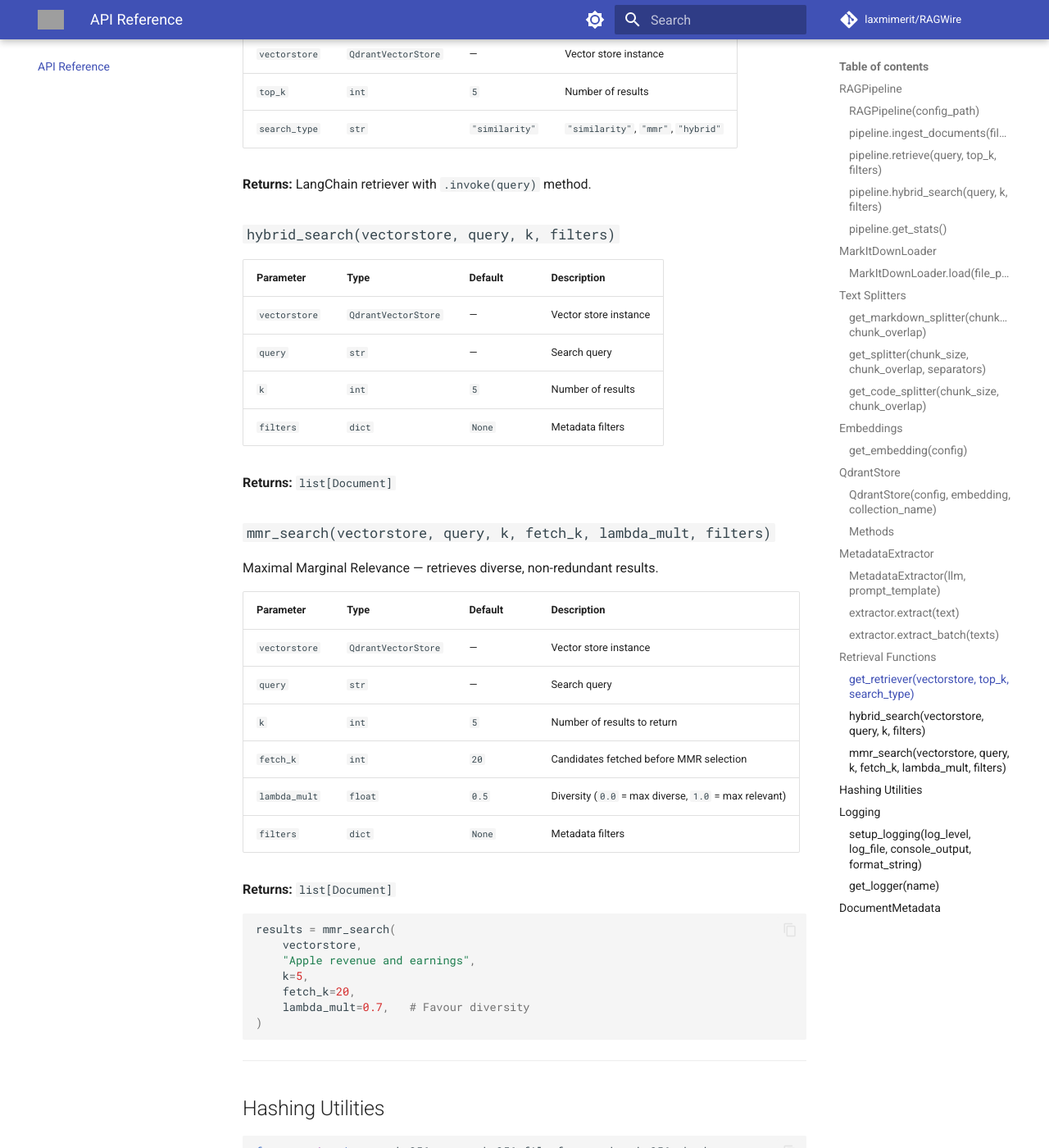
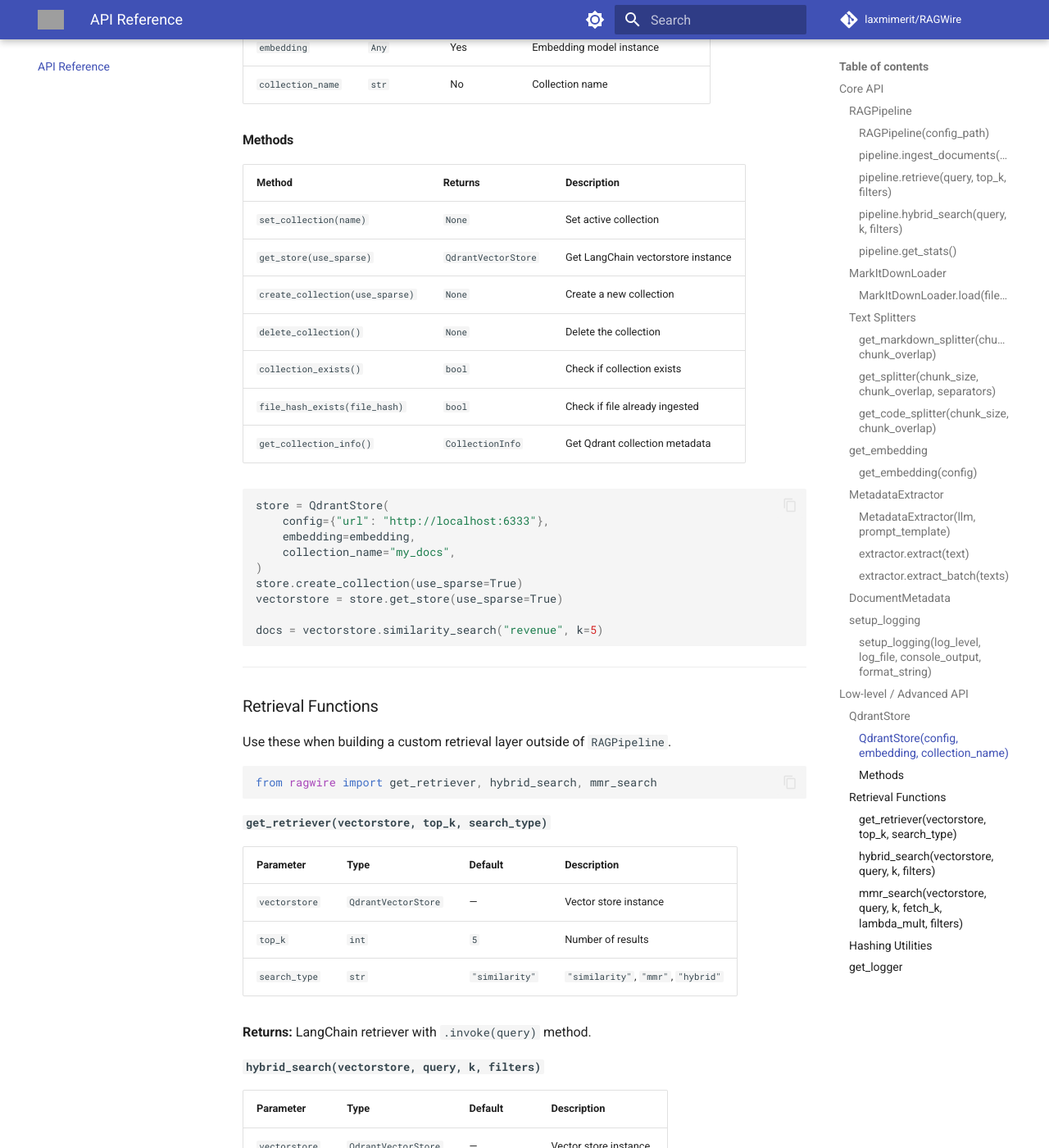
Before and after one commit to laxmimerit/RAGWire, an MkDocs documentation site: the page built from docs/api_reference.md, in a window 1280 px wide and 1400 px high, scrolled down 8832 px. Shown: the whole window at 82% size. Built offline with MkDocs 1.6.1 and Material for MkDocs 9.7.7, drawn with Linux system fonts in a browser that asks for light colours; comment, search, counter and statistics services are not loaded; some of the changed text lies outside the part shown; grey boxes are pictures that could not be loaded.

Commit message:
docs: restructure API reference for clarity and consistency

````diff
--- a/docs/api_reference.md
+++ b/docs/api_reference.md
@@ -8,7 +8,13 @@ from ragwire import RAGPipeline, MarkItDownLoader, get_embedding, QdrantStore, .
 
 ---
 
-## RAGPipeline
+## Core API
+
+These are the primary user-facing APIs. Most applications only need these.
+
+---
+
+### RAGPipeline
 
 The main orchestrator. Handles the full pipeline from config loading to ingestion and retrieval.
 
@@ -16,9 +22,7 @@ The main orchestrator. Handles the full pipeline from config loading to ingestio
 from ragwire import RAGPipeline
 ```
 
----
-
-### `RAGPipeline(config_path)`
+#### `RAGPipeline(config_path)`
 
 Initialize the pipeline from a YAML config file.
 
@@ -37,7 +41,7 @@ pipeline = RAGPipeline("config.yaml")
 
 ---
 
-### `pipeline.ingest_documents(file_paths)`
+#### `pipeline.ingest_documents(file_paths)`
 
 Ingest a list of documents into the vector store. Skips files already ingested (SHA256 deduplication).
 
@@ -68,7 +72,7 @@ print(f"Processed: {stats['processed']}, Chunks: {stats['chunks_created']}")
 
 ---
 
-### `pipeline.retrieve(query, top_k, filters)`
+#### `pipeline.retrieve(query, top_k, filters)`
 
 Retrieve the most relevant chunks for a query.
 
@@ -103,7 +107,7 @@ for doc in results:
 
 ---
 
-### `pipeline.hybrid_search(query, k, filters)`
+#### `pipeline.hybrid_search(query, k, filters)`
 
 Perform hybrid search combining dense (semantic) and sparse (keyword) vectors. Requires `use_sparse: true` in config.
 
@@ -125,7 +129,7 @@ results = pipeline.hybrid_search(
 
 ---
 
-### `pipeline.get_stats()`
+#### `pipeline.get_stats()`
 
 Get statistics about the current collection.
 
@@ -147,7 +151,7 @@ print(f"Collection: {stats['collection_name']}, Chunks: {stats['total_documents'
 
 ---
 
-## MarkItDownLoader
+### MarkItDownLoader
 
 Converts documents (PDF, DOCX, XLSX, PPTX, TXT, MD) to markdown text.
 
@@ -155,7 +159,7 @@ Converts documents (PDF, DOCX, XLSX, PPTX, TXT, MD) to markdown text.
 from ragwire import MarkItDownLoader
 ```
 
-### `MarkItDownLoader.load(file_path)`
+#### `MarkItDownLoader.load(file_path)`
 
 | Parameter | Type | Required | Description |
 |---|---|---|---|
@@ -185,7 +189,7 @@ else:
 
 ---
 
-## Text Splitters
+### Text Splitters
 
 ```python
 from ragwire import get_splitter, get_markdown_splitter, get_code_splitter
@@ -193,7 +197,7 @@ from ragwire import get_splitter, get_markdown_splitter, get_code_splitter
 
 All splitters return a `RecursiveCharacterTextSplitter` instance with a `.split_text(text)` method.
 
-### `get_markdown_splitter(chunk_size, chunk_overlap)`
+#### `get_markdown_splitter(chunk_size, chunk_overlap)`
 
 Splits on markdown headers first (`##`, `###`, `####`), then paragraphs. Best for PDF/DOCX converted via MarkItDown.
 
@@ -208,7 +212,7 @@ chunks = splitter.split_text(text)
 print(f"{len(chunks)} chunks")
 ```
 
-### `get_splitter(chunk_size, chunk_overlap, separators)`
+#### `get_splitter(chunk_size, chunk_overlap, separators)`
 
 Generic recursive splitter. Splits on `\n\n` → `\n` → ` ` → `""`.
 
@@ -223,7 +227,7 @@ splitter = get_splitter(chunk_size=5000, chunk_overlap=500)
 chunks = splitter.split_text(text)
 ```
 
-### `get_code_splitter(chunk_size, chunk_overlap)`
+#### `get_code_splitter(chunk_size, chunk_overlap)`
 
 Splits on code structure: `class`, `def`, comments. Best for source code files.
 
@@ -234,23 +238,23 @@ chunks = splitter.split_text(source_code)
 
 ---
 
-## Embeddings
+### get_embedding
+
+Factory function — returns an embedding model instance for the configured provider.
 
 ```python
 from ragwire import get_embedding
 ```
 
-### `get_embedding(config)`
-
-Factory function — returns an embedding model instance for the configured provider.
+#### `get_embedding(config)`
 
 | Parameter | Type | Required | Description |
 |---|---|---|---|
-| `config` | `dict` | Yes | Provider config dict |
+| `config` | `dict` | Yes | Provider config dict with `provider` key |
 
 **Supported providers:** `ollama`, `openai`, `huggingface`, `google`, `fastembed`
 
-**Returns:** Embedding model instance with `.embed_query(text)` and `.embed_documents(texts)` methods.
+**Returns:** Embedding model with `.embed_query(text)` and `.embed_documents(texts)` methods.
 
 ```python
 # Ollama
@@ -279,49 +283,7 @@ print(f"Dimension: {len(vector)}")
 
 ---
 
-## QdrantStore
-
-Low-level Qdrant wrapper for collection management.
-
-```python
-from ragwire import QdrantStore
-```
-
-### `QdrantStore(config, embedding, collection_name)`
-
-| Parameter | Type | Required | Description |
-|---|---|---|---|
-| `config` | `dict` | Yes | Vectorstore config (`url`, `api_key`) |
-| `embedding` | `Any` | Yes | Embedding model instance |
-| `collection_name` | `str` | No | Collection name |
-
-### Methods
-
-| Method | Returns | Description |
-|---|---|---|
-| `set_collection(name)` | `None` | Set active collection |
-| `get_store(use_sparse)` | `QdrantVectorStore` | Get LangChain vectorstore instance |
-| `create_collection(use_sparse)` | `None` | Create a new collection |
-| `delete_collection()` | `None` | Delete the collection |
-| `collection_exists()` | `bool` | Check if collection exists |
-| `file_hash_exists(file_hash)` | `bool` | Check if file already ingested |
-| `get_collection_info()` | `dict` | Get Qdrant collection metadata |
-
-```python
-store = QdrantStore(
-    config={"url": "http://localhost:6333"},
-    embedding=embedding,
-    collection_name="my_docs",
-)
-store.create_collection(use_sparse=True)
-vectorstore = store.get_store(use_sparse=True)
-
-docs = vectorstore.similarity_search("revenue", k=5)
-```
-
----
-
-## MetadataExtractor
+### MetadataExtractor
 
 Extract structured metadata from document text using an LLM.
 
@@ -329,14 +291,14 @@ Extract structured metadata from document text using an LLM.
 from ragwire import MetadataExtractor
 ```
 
-### `MetadataExtractor(llm, prompt_template)`
+#### `MetadataExtractor(llm, prompt_template)`
 
 | Parameter | Type | Required | Description |
 |---|---|---|---|
 | `llm` | `Any` | Yes | LangChain chat model instance |
 | `prompt_template` | `str` | No | Custom prompt (uses financial default if not set) |
 
-### `extractor.extract(text)`
+#### `extractor.extract(text)`
 
 | Parameter | Type | Required | Description |
 |---|---|---|---|
@@ -363,9 +325,7 @@ metadata = extractor.extract(document_text)
 print(metadata)
 ```
 
-### `extractor.extract_batch(texts)`
-
-Extract metadata from multiple documents at once.
+#### `extractor.extract_batch(texts)`
 
 | Parameter | Type | Description |
 |---|---|---|
@@ -375,125 +335,15 @@ Extract metadata from multiple documents at once.
 
 ---
 
-## Retrieval Functions
-
-```python
-from ragwire import get_retriever, hybrid_search, mmr_search
-```
-
-### `get_retriever(vectorstore, top_k, search_type)`
-
-| Parameter | Type | Default | Description |
-|---|---|---|---|
-| `vectorstore` | `QdrantVectorStore` | — | Vector store instance |
-| `top_k` | `int` | `5` | Number of results |
-| `search_type` | `str` | `"similarity"` | `"similarity"`, `"mmr"`, `"hybrid"` |
-
-**Returns:** LangChain retriever with `.invoke(query)` method.
-
-### `hybrid_search(vectorstore, query, k, filters)`
-
-| Parameter | Type | Default | Description |
-|---|---|---|---|
-| `vectorstore` | `QdrantVectorStore` | — | Vector store instance |
-| `query` | `str` | — | Search query |
-| `k` | `int` | `5` | Number of results |
-| `filters` | `dict` | `None` | Metadata filters |
-
-**Returns:** `list[Document]`
-
-### `mmr_search(vectorstore, query, k, fetch_k, lambda_mult, filters)`
-
-Maximal Marginal Relevance — retrieves diverse, non-redundant results.
-
-| Parameter | Type | Default | Description |
-|---|---|---|---|
-| `vectorstore` | `QdrantVectorStore` | — | Vector store instance |
-| `query` | `str` | — | Search query |
-| `k` | `int` | `5` | Number of results to return |
-| `fetch_k` | `int` | `20` | Candidates fetched before MMR selection |
-| `lambda_mult` | `float` | `0.5` | Diversity (`0.0` = max diverse, `1.0` = max relevant) |
-| `filters` | `dict` | `None` | Metadata filters |
-
-**Returns:** `list[Document]`
-
-```python
-results = mmr_search(
-    vectorstore,
-    "Apple revenue and earnings",
-    k=5,
-    fetch_k=20,
-    lambda_mult=0.7,   # Favour diversity
-)
-```
-
----
-
-## Hashing Utilities
-
-```python
-from ragwire import sha256_text, sha256_file_from_path, sha256_chunk
-```
-
-| Function | Parameters | Returns | Description |
-|---|---|---|---|
-| `sha256_text(text)` | `text: str` | `str` | SHA256 of a text string |
-| `sha256_file_from_path(path)` | `path: str \| Path` | `str` | SHA256 of a file (streamed, memory-efficient) |
-| `sha256_chunk(chunk_id, content)` | `chunk_id: str, content: str` | `str` | SHA256 of a chunk (id + content combined) |
-
-```python
-from ragwire import sha256_file_from_path
-
-file_hash = sha256_file_from_path("data/Apple_10k_2025.pdf")
-print(file_hash)  # e.g. "a1b2c3d4..."
-```
-
----
-
-## Logging
-
-```python
-from ragwire import setup_logging, get_logger
-```
-
-### `setup_logging(log_level, log_file, console_output, format_string)`
-
-| Parameter | Type | Default | Description |
-|---|---|---|---|
-| `log_level` | `str` | `"INFO"` | `DEBUG`, `INFO`, `WARNING`, `ERROR`, `CRITICAL` |
-| `log_file` | `str` | `None` | Optional path to write logs to file |
-| `console_output` | `bool` | `True` | Print logs to stdout |
-| `format_string` | `str` | `None` | Custom log format string |
-
-**Returns:** `logging.Logger`
-
-```python
-from ragwire import setup_logging
-
-logger = setup_logging(log_level="DEBUG", log_file="logs/rag.log")
-logger.info("Pipeline started")
-```
-
-### `get_logger(name)`
-
-Get a child logger under the `ragwire` namespace.
-
-```python
-from ragwire import get_logger
-
-logger = get_logger(__name__)
-logger.info("Custom module log")
-```
-
----
-
-## DocumentMetadata
+### DocumentMetadata
 
 Pydantic schema for chunk metadata. Useful for type-checking or building typed wrappers.
 
 ```python
 from ragwire import DocumentMetadata
+```
 
+```python
 meta = DocumentMetadata(
     company_name="apple",
     doc_type="10-k",
@@ -511,3 +361,169 @@ print(meta.model_dump())
 ```
 
 See [Metadata & Filtering](metadata.md) for the full field reference.
+
+---
+
+### setup_logging
+
+Configure logging for the pipeline.
+
+```python
+from ragwire import setup_logging
+```
+
+#### `setup_logging(log_level, log_file, console_output, format_string)`
+
+| Parameter | Type | Default | Description |
+|---|---|---|---|
+| `log_level` | `str` | `"INFO"` | `DEBUG`, `INFO`, `WARNING`, `ERROR`, `CRITICAL` |
+| `log_file` | `str` | `None` | Optional path to write logs to file |
+| `console_output` | `bool` | `True` | Print logs to stdout |
+| `format_string` | `str` | `None` | Custom log format string |
+
+**Returns:** `logging.Logger`
+
+```python
+logger = setup_logging(log_level="DEBUG", log_file="logs/rag.log")
+logger.info("Pipeline started")
+```
+
+---
+
+## Low-level / Advanced API
+
+These APIs are exported for advanced use cases — custom pipelines, direct vector store access, or building on top of RAGWire internals. Most users will not need these directly.
+
+---
+
+### QdrantStore
+
+Direct Qdrant collection management. Use this when you need fine-grained control over the vector store outside of `RAGPipeline`.
+
+```python
+from ragwire import QdrantStore
+```
+
+#### `QdrantStore(config, embedding, collection_name)`
+
+| Parameter | Type | Required | Description |
+|---|---|---|---|
+| `config` | `dict` | Yes | Vectorstore config (`url`, `api_key`) |
+| `embedding` | `Any` | Yes | Embedding model instance |
+| `collection_name` | `str` | No | Collection name |
+
+#### Methods
+
+| Method | Returns | Description |
+|---|---|---|
+| `set_collection(name)` | `None` | Set active collection |
+| `get_store(use_sparse)` | `QdrantVectorStore` | Get LangChain vectorstore instance |
+| `create_collection(use_sparse)` | `None` | Create a new collection |
+| `delete_collection()` | `None` | Delete the collection |
+| `collection_exists()` | `bool` | Check if collection exists |
+| `file_hash_exists(file_hash)` | `bool` | Check if file already ingested |
+| `get_collection_info()` | `CollectionInfo` | Get Qdrant collection metadata |
+
+```python
+store = QdrantStore(
+    config={"url": "http://localhost:6333"},
+    embedding=embedding,
+    collection_name="my_docs",
+)
+store.create_collection(use_sparse=True)
+vectorstore = store.get_store(use_sparse=True)
+
+docs = vectorstore.similarity_search("revenue", k=5)
+```
+
+---
+
+### Retrieval Functions
+
+Use these when building a custom retrieval layer outside of `RAGPipeline`.
+
+```python
+from ragwire import get_retriever, hybrid_search, mmr_search
+```
+
+#### `get_retriever(vectorstore, top_k, search_type)`
+
+| Parameter | Type | Default | Description |
+|---|---|---|---|
+| `vectorstore` | `QdrantVectorStore` | — | Vector store instance |
+| `top_k` | `int` | `5` | Number of results |
+| `search_type` | `str` | `"similarity"` | `"similarity"`, `"mmr"`, `"hybrid"` |
+
+**Returns:** LangChain retriever with `.invoke(query)` method.
+
+#### `hybrid_search(vectorstore, query, k, filters)`
+
+| Parameter | Type | Default | Description |
+|---|---|---|---|
+| `vectorstore` | `QdrantVectorStore` | — | Vector store instance |
+| `query` | `str` | — | Search query |
+| `k` | `int` | `5` | Number of results |
+| `filters` | `dict` | `None` | Qdrant `Filter` object |
+
+**Returns:** `list[Document]`
+
+#### `mmr_search(vectorstore, query, k, fetch_k, lambda_mult, filters)`
+
+Maximal Marginal Relevance — retrieves diverse, non-redundant results.
+
+| Parameter | Type | Default | Description |
+|---|---|---|---|
+| `vectorstore` | `QdrantVectorStore` | — | Vector store instance |
+| `query` | `str` | — | Search query |
+| `k` | `int` | `5` | Number of results to return |
+| `fetch_k` | `int` | `20` | Candidates fetched before MMR selection |
+| `lambda_mult` | `float` | `0.5` | Diversity (`0.0` = max diverse, `1.0` = max relevant) |
+| `filters` | `dict` | `None` | Qdrant `Filter` object |
+
+**Returns:** `list[Document]`
+
+```python
+results = mmr_search(
+    vectorstore,
+    "Apple revenue and earnings",
+    k=5,
+    fetch_k=20,
+    lambda_mult=0.7,
+)
+```
+
+---
+
+### Hashing Utilities
+
+Used internally by the pipeline for SHA256 deduplication. Exposed for custom ingestion workflows.
+
+```python
+from ragwire import sha256_text, sha256_file_from_path, sha256_chunk
+```
+
+| Function | Parameters | Returns | Description |
+|---|---|---|---|
+| `sha256_text(text)` | `text: str` | `str` | SHA256 of a text string |
+| `sha256_file_from_path(path)` | `path: str \| Path` | `str` | SHA256 of a file (streamed, memory-efficient) |
+| `sha256_chunk(chunk_id, content)` | `chunk_id: str, content: str` | `str` | SHA256 of a chunk (id + content combined) |
+
+```python
+from ragwire import sha256_file_from_path
+
+file_hash = sha256_file_from_path("data/Apple_10k_2025.pdf")
+print(file_hash)  # "a1b2c3d4..."
+```
+
+---
+
+### get_logger
+
+Get a child logger under the `ragwire` namespace. Used internally by all modules.
+
+```python
+from ragwire import get_logger
+
+logger = get_logger(__name__)
+logger.info("Custom module log")
+```
````
